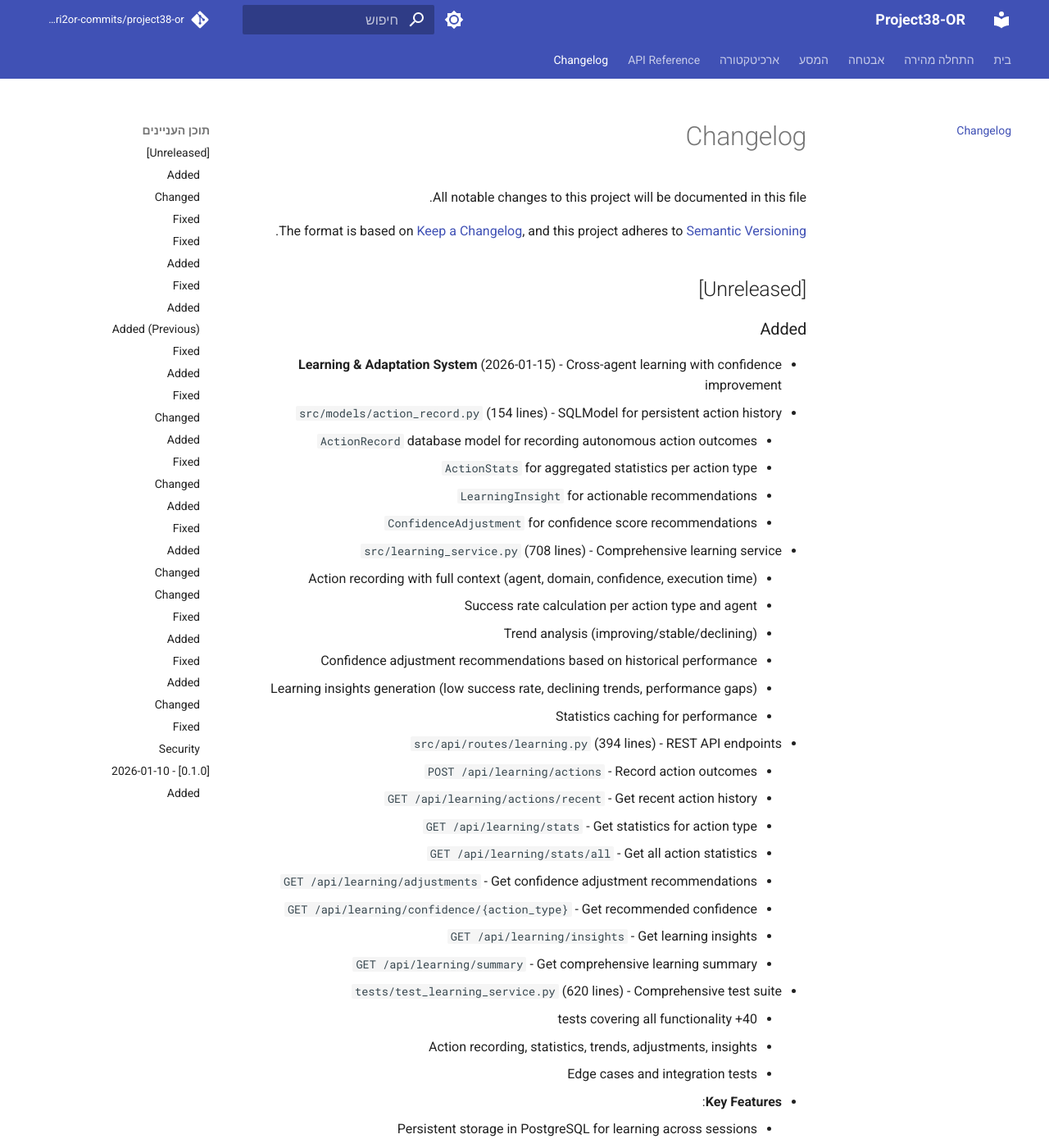
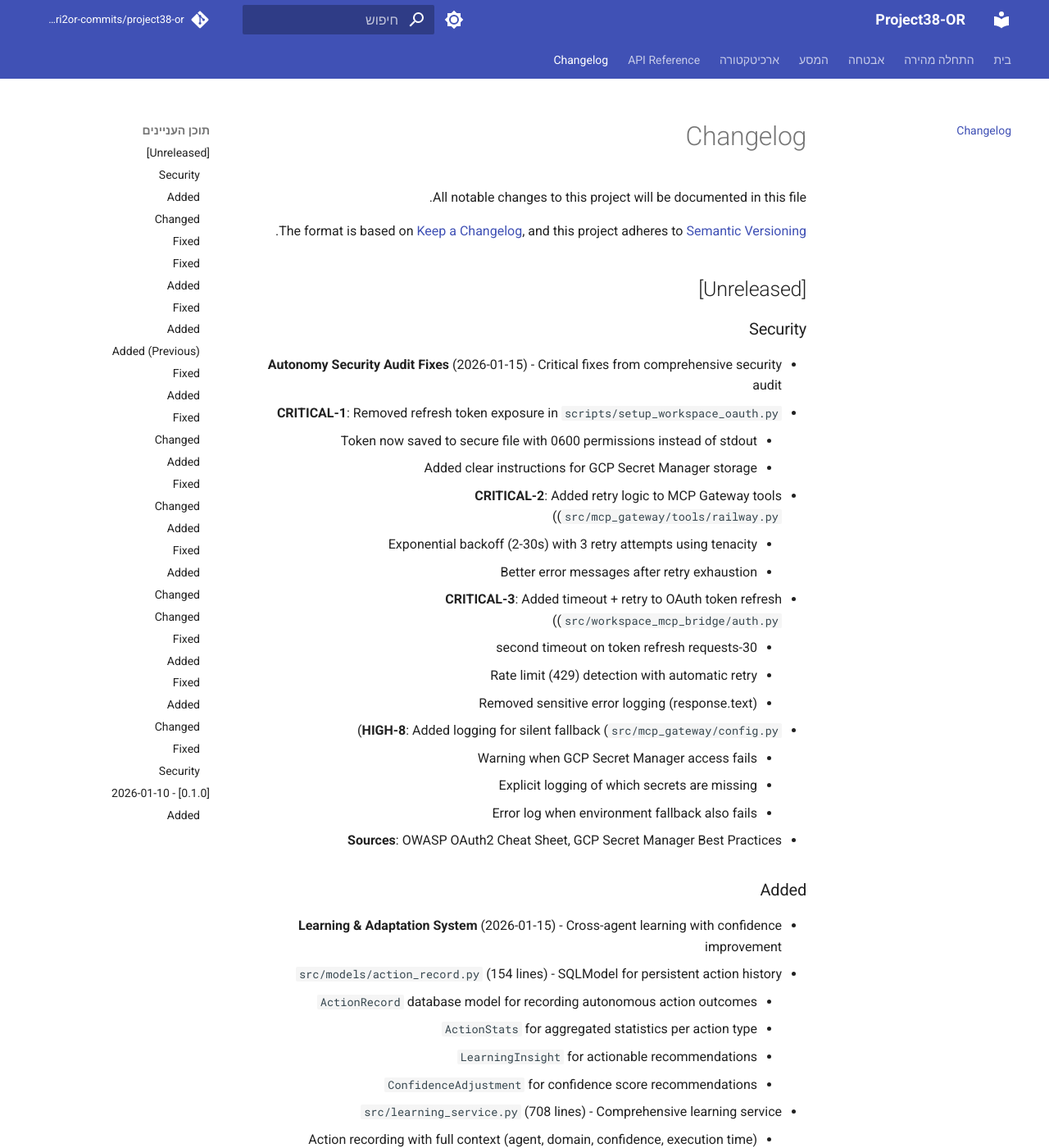
Before and after one commit to edri2or-commits/project38-or, an MkDocs documentation site: the page built from docs/changelog.md, in a window 1280 px wide and 1400 px high. Shown: the whole window at 82% size. Built offline with MkDocs 1.6.1 and Material for MkDocs 9.7.7, drawn with Linux system fonts in a browser that asks for light colours; comment, search, counter and statistics services are not loaded.

Commit message:
docs: Add security audit fixes to changelog

```diff
--- a/docs/changelog.md
+++ b/docs/changelog.md
@@ -6,6 +6,24 @@ The format is based on [Keep a Changelog](https://keepachangelog.com/en/1.1.0/),
 and this project adheres to [Semantic Versioning](https://semver.org/spec/v2.0.0.html).
 
 ## [Unreleased]
+
+### Security
+- **Autonomy Security Audit Fixes** (2026-01-15) - Critical fixes from comprehensive security audit
+  - **CRITICAL-1**: Removed refresh token exposure in `scripts/setup_workspace_oauth.py`
+    - Token now saved to secure file with 0600 permissions instead of stdout
+    - Added clear instructions for GCP Secret Manager storage
+  - **CRITICAL-2**: Added retry logic to MCP Gateway tools (`src/mcp_gateway/tools/railway.py`)
+    - Exponential backoff (2-30s) with 3 retry attempts using tenacity
+    - Better error messages after retry exhaustion
+  - **CRITICAL-3**: Added timeout + retry to OAuth token refresh (`src/workspace_mcp_bridge/auth.py`)
+    - 30-second timeout on token refresh requests
+    - Rate limit (429) detection with automatic retry
+    - Removed sensitive error logging (response.text)
+  - **HIGH-8**: Added logging for silent fallback (`src/mcp_gateway/config.py`)
+    - Warning when GCP Secret Manager access fails
+    - Explicit logging of which secrets are missing
+    - Error log when environment fallback also fails
+  - **Sources**: OWASP OAuth2 Cheat Sheet, GCP Secret Manager Best Practices
 
 ### Added
 - **Learning & Adaptation System** (2026-01-15) - Cross-agent learning with confidence improvement
```
